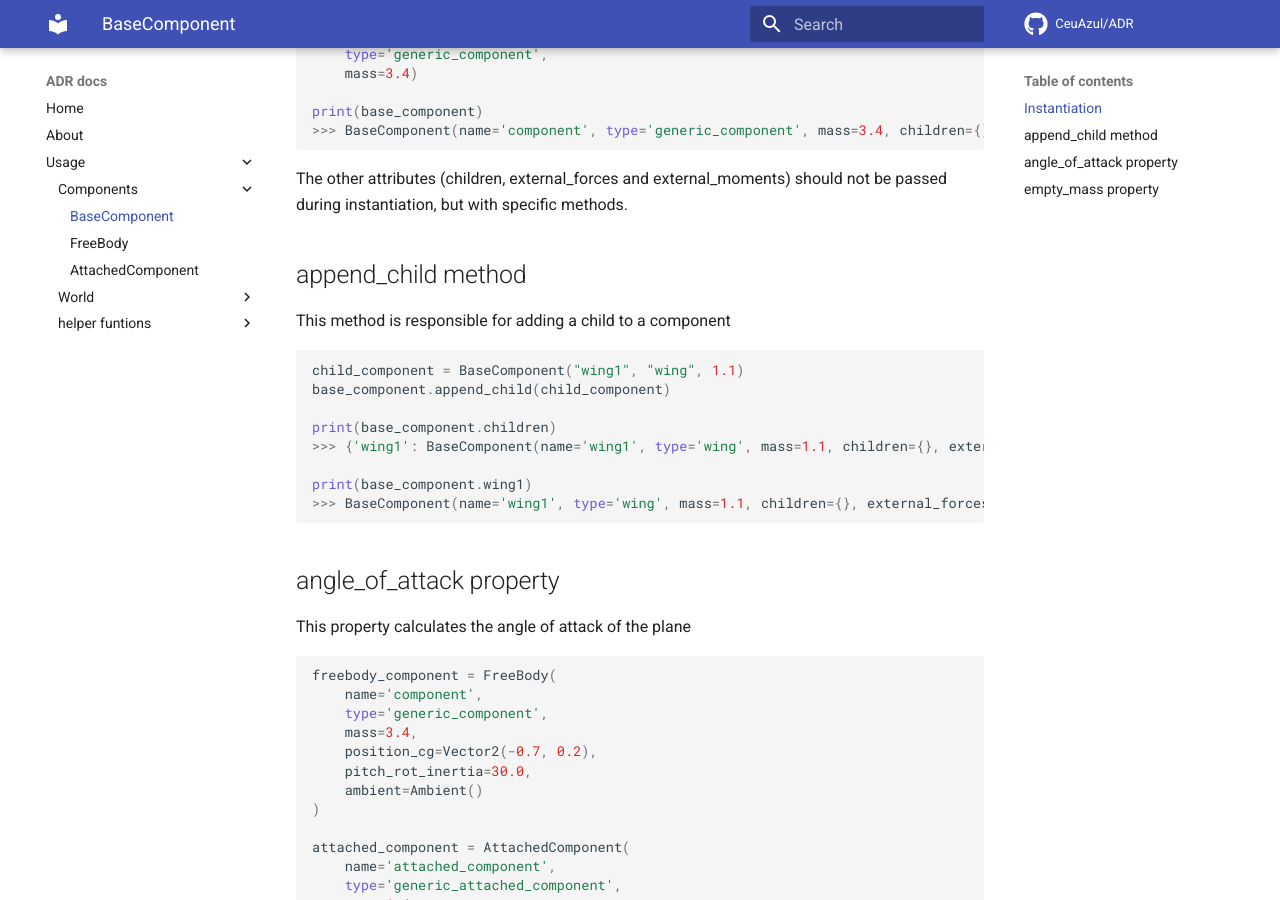
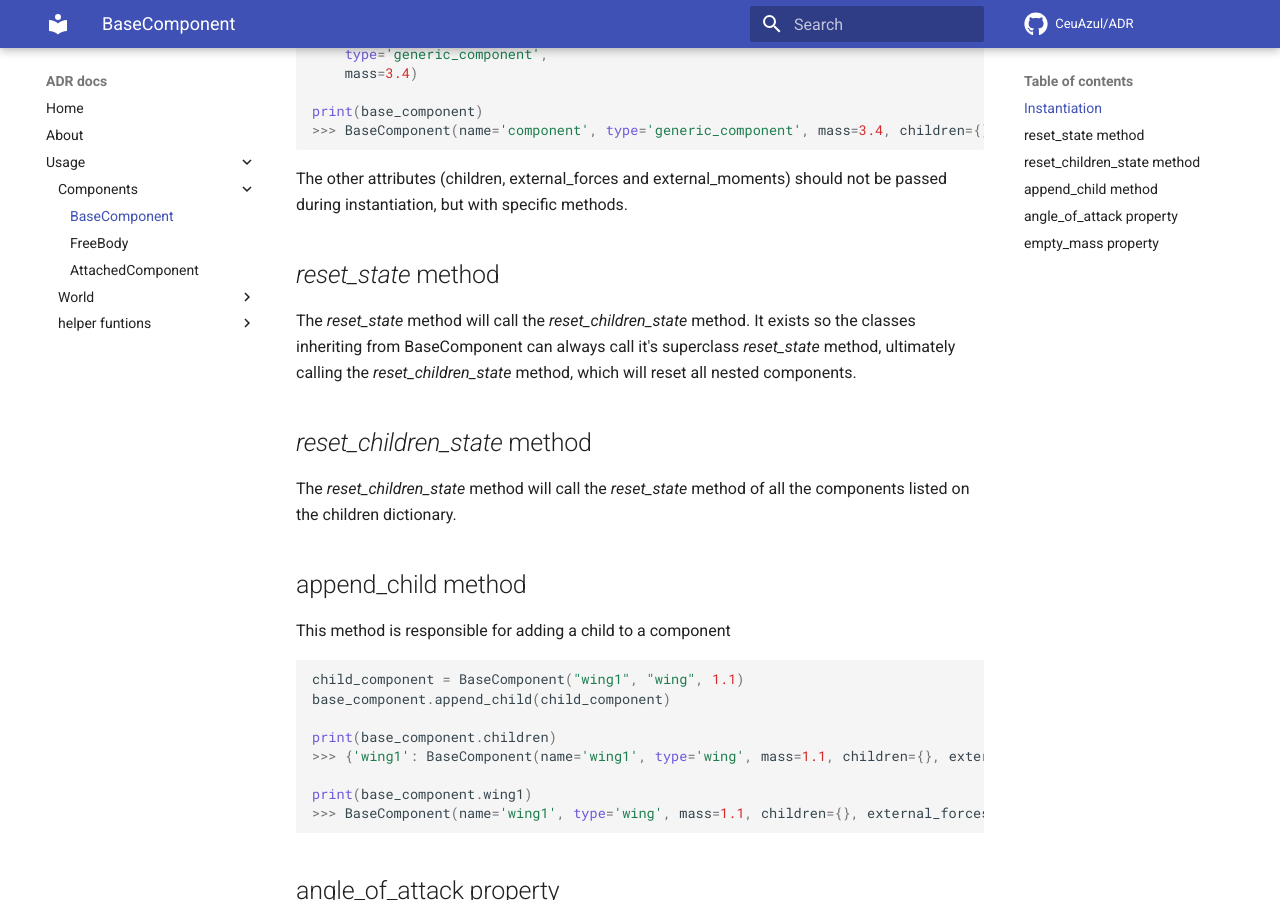
Before and after one commit to CeuAzul/ADR, an MkDocs documentation site: the page built from docs/Components/BaseComponent.md, in a window 1280 px wide and 900 px high, scrolled down 575 px. Built offline with MkDocs 1.6.1 and Material for MkDocs 9.7.7, drawn with Linux system fonts in a browser that asks for light colours; comment, search, counter and statistics services are not loaded.

Commit message:
Add docs to reset_state and reset_children_state on BaseComponent

````diff
--- a/docs/Components/BaseComponent.md
+++ b/docs/Components/BaseComponent.md
@@ -21,6 +21,13 @@ print(base_component)
 ```
 
 The other attributes (children, external_forces and external_moments) should not be passed during instantiation, but with specific methods.
+
+## *reset_state* method
+The *reset_state* method will call the *reset_children_state* method.
+It exists so the classes inheriting from BaseComponent can always call it's superclass *reset_state* method, ultimately calling the *reset_children_state* method, which will reset all nested components.
+
+## *reset_children_state* method
+The *reset_children_state* method will call the *reset_state* method of all the components listed on the children dictionary.
 
 ## append_child method
 This method is responsible for adding a child to a component
````
